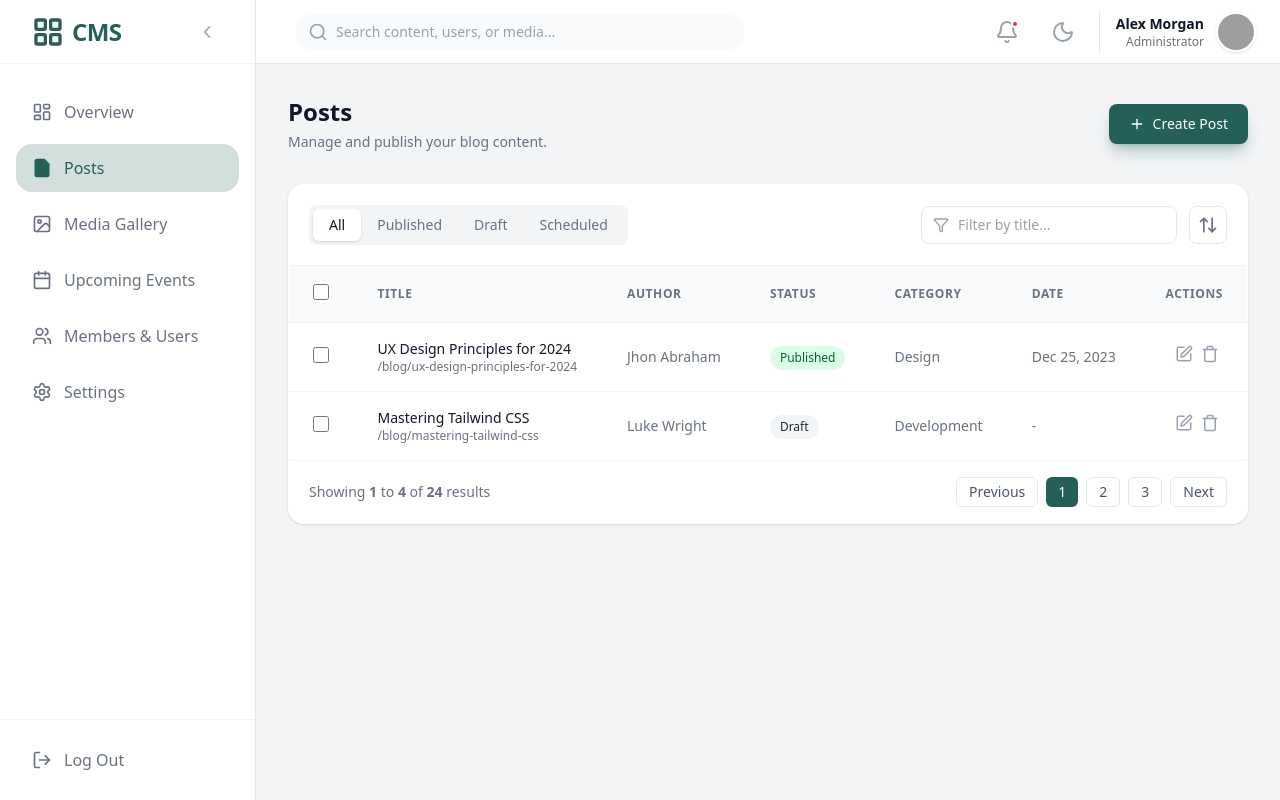
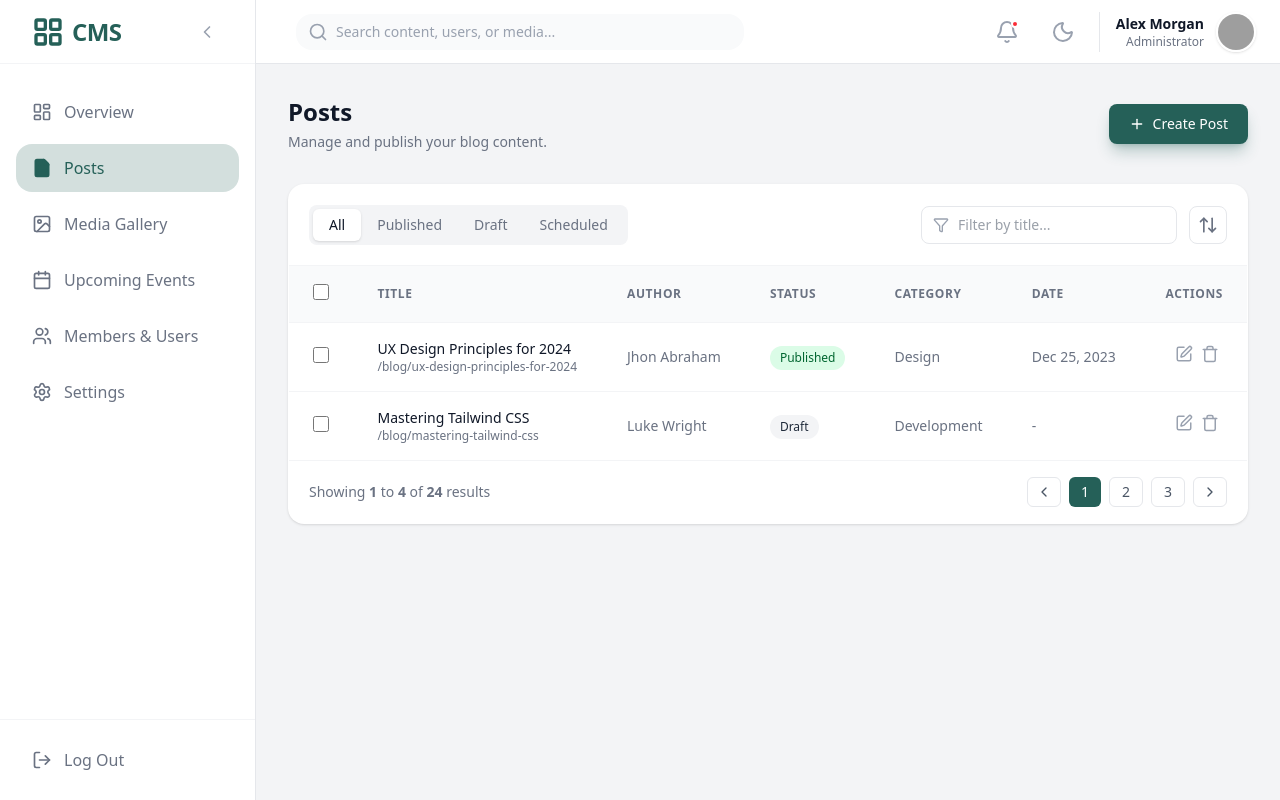
Before and after one commit to dominicnaatey/custom_cm_dashboard, a Next.js app: page /blog in a window 1280 px wide. Built offline with nearby package versions, Linux system fonts and the light colour scheme; grey boxes are pictures that could not be loaded.

Commit message:
improve pagination and image handling in blog table and cards

```diff
--- a/components/TopCards.tsx
+++ b/components/TopCards.tsx
@@ -1,5 +1,6 @@
 import React from 'react';
 import { Calendar } from 'lucide-react';
+import Image from 'next/image';
 
 export const TopCards: React.FC = () => {
   return (
@@ -31,7 +32,7 @@ export const TopCards: React.FC = () => {
       </div>
 
       {/* Upcoming Events Card */}
-      <div className="bg-gradient-to-br from-primary to-secondary rounded-2xl p-6 text-white shadow-xl shadow-primary/20 relative overflow-hidden min-h-[200px]">
+      <div className="bg-linear-to-br from-primary to-secondary rounded-2xl p-6 text-white shadow-xl shadow-primary/20 relative overflow-hidden min-h-[200px]">
         <div className="absolute -right-6 -top-6 w-24 h-24 rounded-full border-4 border-white/10 pointer-events-none"></div>
         <div className="absolute right-10 top-10 w-12 h-12 rounded-full bg-white/10 blur-md pointer-events-none"></div>
 
@@ -61,8 +62,20 @@ export const TopCards: React.FC = () => {
               <div className="font-mono text-lg">DEC 15</div>
             </div>
             <div className="flex -space-x-2">
-              <img src="https://lh3.googleusercontent.com/aida-public/AB6AXuA93OdC0GQSBrWIvCbrN3W_6G-wTQIoeuvGzlEVg65eReAoNxctqDd12aQyqn6LA3wXQd0iQIapmMcxkYUZaGBqrJmAEoQO73IH8qW6Ozy_xVUYctYHCiFCfaqH1E88kUrg9vJ-8ojT7QabsvGwuejEopkNO5BE-0MYMCjSSsq6yWCOQntdhxTNEFOdQIBCsdCEUNPfk5-V_GSbcergG77IzqIc62V0BV57NmxwzFm0A58kq6mlfpS_mH71Gz_Dqz_HZ_PVmTXDMg" alt="" className="w-8 h-8 rounded-full border-2 border-primary object-cover" />
-              <img src="https://lh3.googleusercontent.com/aida-public/AB6AXuCROhe-SLVlrjFH5MZkSr65JCioY4LmGCFe9anrPF-jezA7LW8A1kt8F3mpB4UeaQLTRw56aT3cc1KYFpoiV24q0ptjIDWVuufRfwo61H8sJSRoRgYMu3qBHbMma30-hAj97btPs-jV-rk2GGolv9cY_Lqwo3_NCRKzNtiekFOfCJ3pzvidqfpEBLZi4Xr_3sVvusVCZSTCiwbUFNbBbDk7Fvt7dXMqbvy9vJR2dFFLRjqdjlD70uEgFPqKlCWj5-26xWaYYKpwMQ" alt="" className="w-8 h-8 rounded-full border-2 border-primary object-cover" />
+              <Image
+                src="https://lh3.googleusercontent.com/aida-public/AB6AXuA93OdC0GQSBrWIvCbrN3W_6G-wTQIoeuvGzlEVg65eReAoNxctqDd12aQyqn6LA3wXQd0iQIapmMcxkYUZaGBqrJmAEoQO73IH8qW6Ozy_xVUYctYHCiFCfaqH1E88kUrg9vJ-8ojT7QabsvGwuejEopkNO5BE-0MYMCjSSsq6yWCOQntdhxTNEFOdQIBCsdCEUNPfk5-V_GSbcergG77IzqIc62V0BV57NmxwzFm0A58kq6mlfpS_mH71Gz_Dqz_HZ_PVmTXDMg"
+                alt="User 1"
+                width={32}
+                height={32}
+                className="w-8 h-8 rounded-full border-2 border-primary object-cover"
+              />
+              <Image
+                src="https://lh3.googleusercontent.com/aida-public/AB6AXuCROhe-SLVlrjFH5MZkSr65JCioY4LmGCFe9anrPF-jezA7LW8A1kt8F3mpB4UeaQLTRw56aT3cc1KYFpoiV24q0ptjIDWVuufRfwo61H8sJSRoRgYMu3qBHbMma30-hAj97btPs-jV-rk2GGolv9cY_Lqwo3_NCRKzNtiekFOfCJ3pzvidqfpEBLZi4Xr_3sVvusVCZSTCiwbUFNbBbDk7Fvt7dXMqbvy9vJR2dFFLRjqdjlD70uEgFPqKlCWj5-26xWaYYKpwMQ"
+                alt="User 2"
+                width={32}
+                height={32}
+                className="w-8 h-8 rounded-full border-2 border-primary object-cover"
+              />
               <div className="w-8 h-8 rounded-full border-2 border-primary bg-white text-primary flex items-center justify-center text-xs font-bold shadow-sm">
                 +42
               </div>
--- a/components/blog/BlogPostsTable.tsx
+++ b/components/blog/BlogPostsTable.tsx
@@ -2,7 +2,7 @@
 
 import React from 'react';
 import Link from 'next/link';
-import { Plus, Filter, ArrowUpDown, Edit, Trash } from 'lucide-react';
+import { Plus, Filter, ArrowUpDown, Edit, Trash, ChevronLeft, ChevronRight } from 'lucide-react';
 
 export default function BlogPostsTable() {
   return (
@@ -165,18 +165,24 @@ export default function BlogPostsTable() {
           </p>
 
           <div className="flex gap-2">
-            {["Previous", "1", "2", "3", "Next"].map((p, i) => (
+            <button className="px-2 py-1 rounded-md border border-gray-200 dark:border-gray-700 text-gray-600 dark:text-gray-300 hover:bg-gray-50 dark:hover:bg-gray-800 disabled:opacity-50">
+              <ChevronLeft className="w-4 h-4" />
+            </button>
+            {[1, 2, 3].map((page) => (
               <button
-                key={p}
+                key={page}
                 className={`px-3 py-1 rounded-md text-sm ${
-                  i === 1
+                  page === 1
                     ? "bg-primary text-white"
                     : "border border-gray-200 dark:border-gray-700 text-gray-600 dark:text-gray-300 hover:bg-gray-50 dark:hover:bg-gray-800"
                 }`}
               >
-                {p}
+                {page}
               </button>
             ))}
+            <button className="px-2 py-1 rounded-md border border-gray-200 dark:border-gray-700 text-gray-600 dark:text-gray-300 hover:bg-gray-50 dark:hover:bg-gray-800">
+              <ChevronRight className="w-4 h-4" />
+            </button>
           </div>
         </div>
       </div>
```
